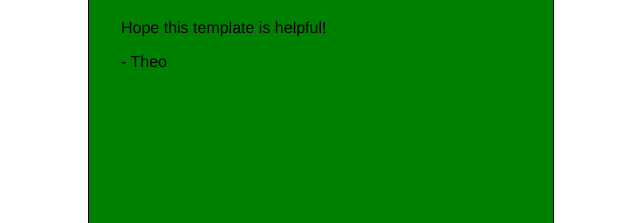
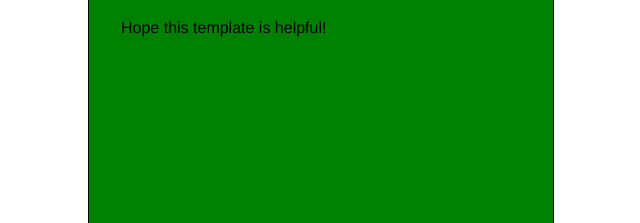
Before and after one commit to stphnsn/mfc-gatsby, a Gatsby site: page / in a window 1280 px wide. Shown: the part 261-484 px from the top of the page, 319-959 px from the left. Built offline with nearby package versions, Linux system fonts and the light colour scheme; Gatsby itself is replaced by a stand-in of ours.

Commit message:
Messing with circle.

```diff
--- a/package.json
+++ b/package.json
@@ -8,7 +8,7 @@
     "clean:cache": "rimraf .cache",
     "clean:node": "rimraf node_modules",
     "clean:public": "rimraf public/*",
-    "clean": "yarn clean:cache && yarn clean:node && yarn clean:public",
+    "clean": "yarn clean:cache && yarn clean:public && yarn clean:node ",
     "build": "yarn clean:public && gatsby build",
     "build:clean": "rimraf './public/*.+(js|json)' && rimraf './public/page-data' && rimraf './public/404' && rimraf './public/static'",
     "dev": "gatsby develop",
--- a/src/common/index.tsx
+++ b/src/common/index.tsx
@@ -1,4 +1,4 @@
-import * as React from "react"
+import * as React from "react";
 
 export const Body = () => {
   return (
@@ -6,8 +6,7 @@
       <div className="page-content">
         <h1>Hello World</h1>
         <p>Hope this template is helpful!</p>
-        <p>- Theo</p>
       </div>
     </div>
-  )
-}
+  );
+};
```
Also changed, not shown: .circleci/config.yml.
